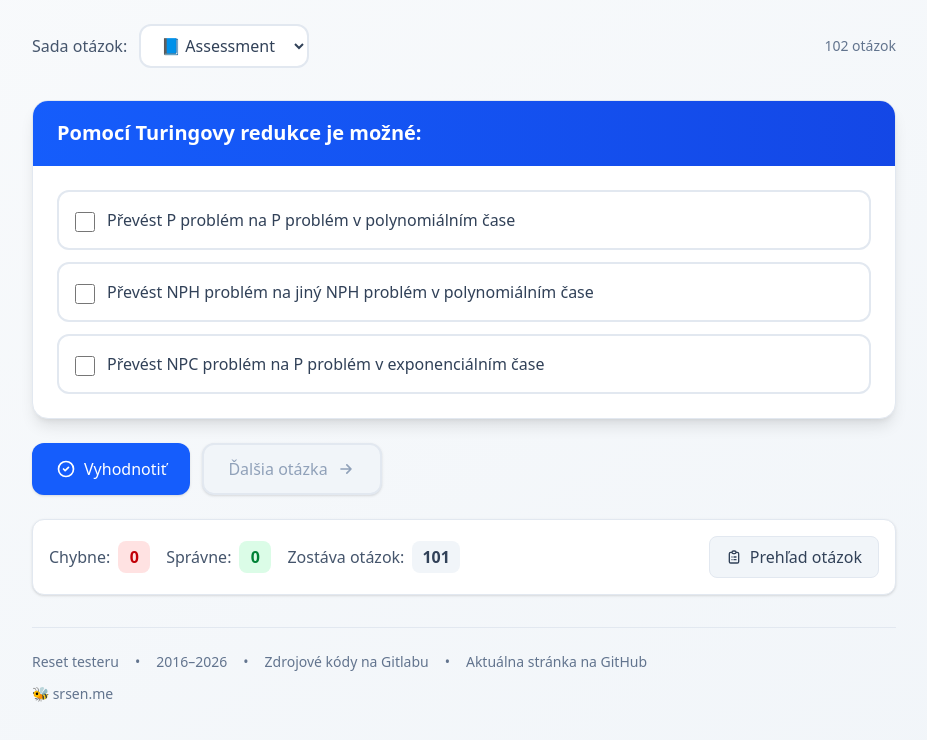
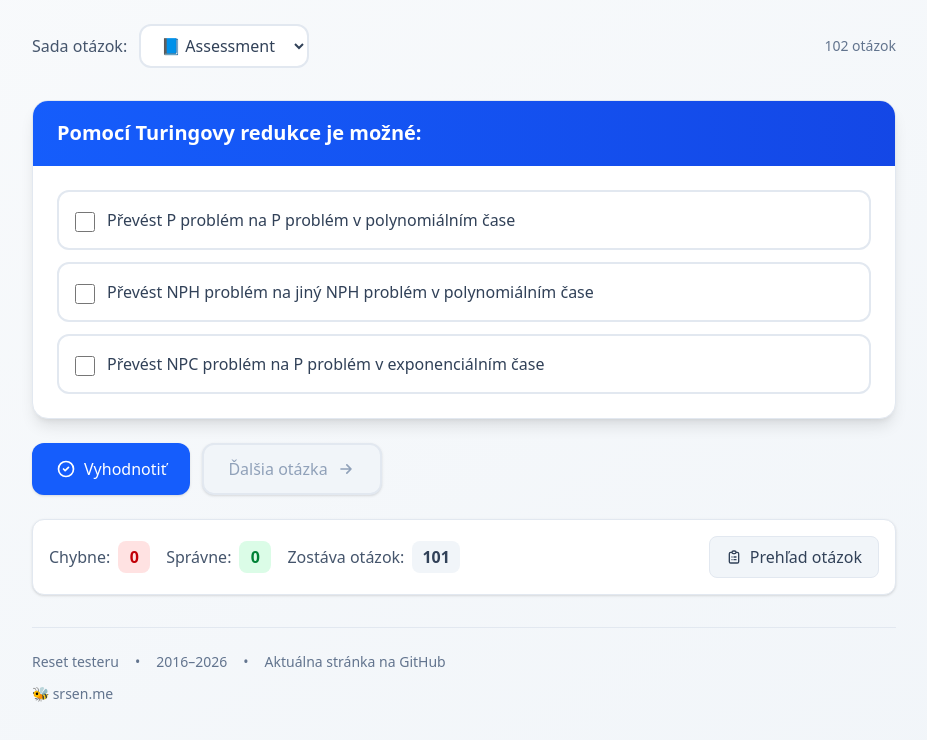
Before and after one commit to AlesSrsen/kop-tester, a plain HTML site: page index.html in a window 1280 px wide. Shown: the whole page, without its empty margins (176-1103 px from the left). Drawn offline with nearby package versions, Linux system fonts and the light colour scheme; some packages are replaced by stand-ins of ours.

Commit message:
chore: Remove GitLab reference

```diff
--- a/index.html
+++ b/index.html
@@ -371,15 +371,6 @@
           <span>2016–2026</span>
           <span class="hidden sm:inline">•</span>
           <a
-            href="https://gitlab.com/novacto3/paa-tester-2"
-            target="_blank"
-            rel="noopener noreferrer"
-            class="hover:text-blue-600 transition-colors"
-          >
-            Zdrojové kódy na Gitlabu
-          </a>
-          <span class="hidden sm:inline">•</span>
-          <a
             href="https://github.com/AlesSrsen/kop-tester"
             target="_blank"
             rel="noopener noreferrer"
```
Also changed, not shown: overview.html (+0 -5 lines).
